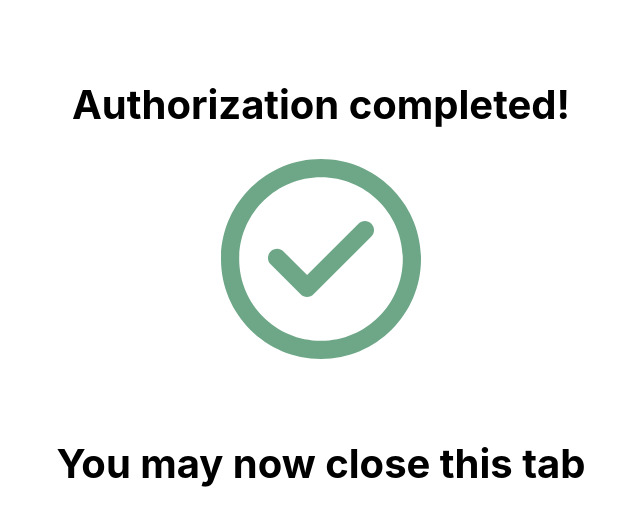
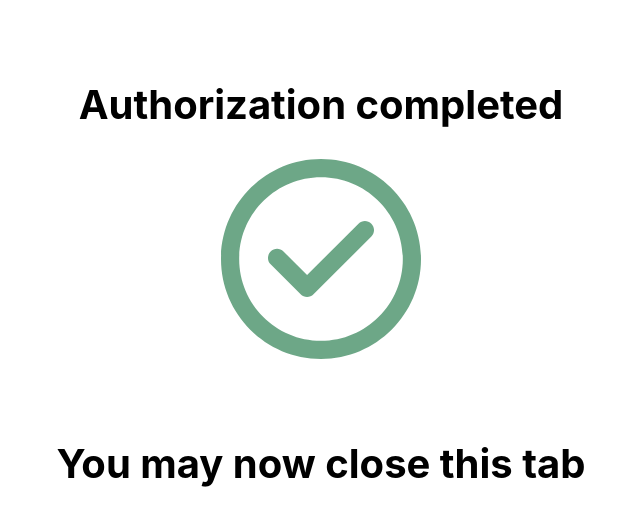
Before and after one commit to Grrom/grrom.github.io, a plain HTML site: page files/mal_success.html in a window 1280 px wide. Shown: the whole page, without its empty margins (319-959 px from the left). Drawn offline with Linux system fonts and the light colour scheme.

Commit message:
Update mal_success.html

```diff
--- a/files/mal_success.html
+++ b/files/mal_success.html
@@ -39,7 +39,7 @@
     }
   </style>
   <body>
-    <div class="success-text">Authorization completed!</div>
+    <div class="success-text">Authorization completed</div>
     <div class="svg-container">
       <svg
         class="svg"
```
